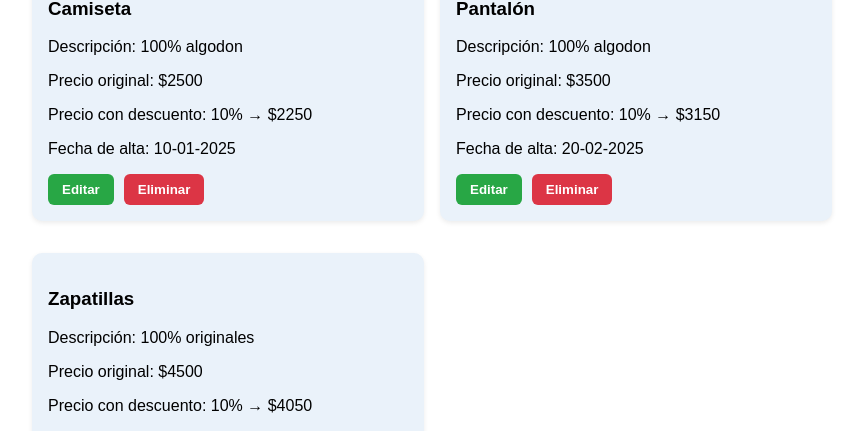
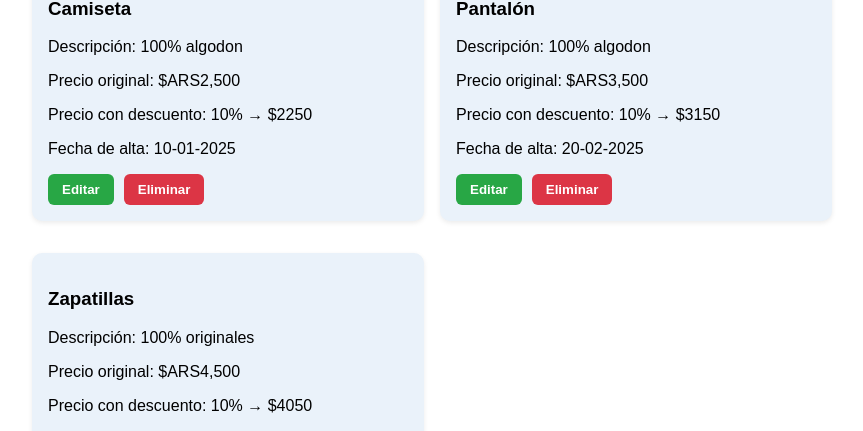
Before and after one commit to Pablo-Caparelli/TP2-AngularIntermedio-PabloCaparelli, an Angular app: page / in a window 1280 px wide. Shown: the part 188-619 px from the top of the page, without its empty margins (208-1071 px from the left). Built offline with nearby package versions, Linux system fonts and the light colour scheme.

Commit message:
modificación en pipe estandar currency

```diff
--- a/src/app/components/lista-productos/lista-productos.html
+++ b/src/app/components/lista-productos/lista-productos.html
@@ -24,7 +24,7 @@
 
         <p>Descripción: {{ product.descripcion }}</p>
 
-        <p>Precio original: ${{ product.precio }}</p>
+        <p>Precio original: ${{ product.precio | currency:'ARS':'symbol':'1.0-0' }}</p>
 
         <p>
           Precio con descuento: {{ porcentaje_descuento }}% →
```
